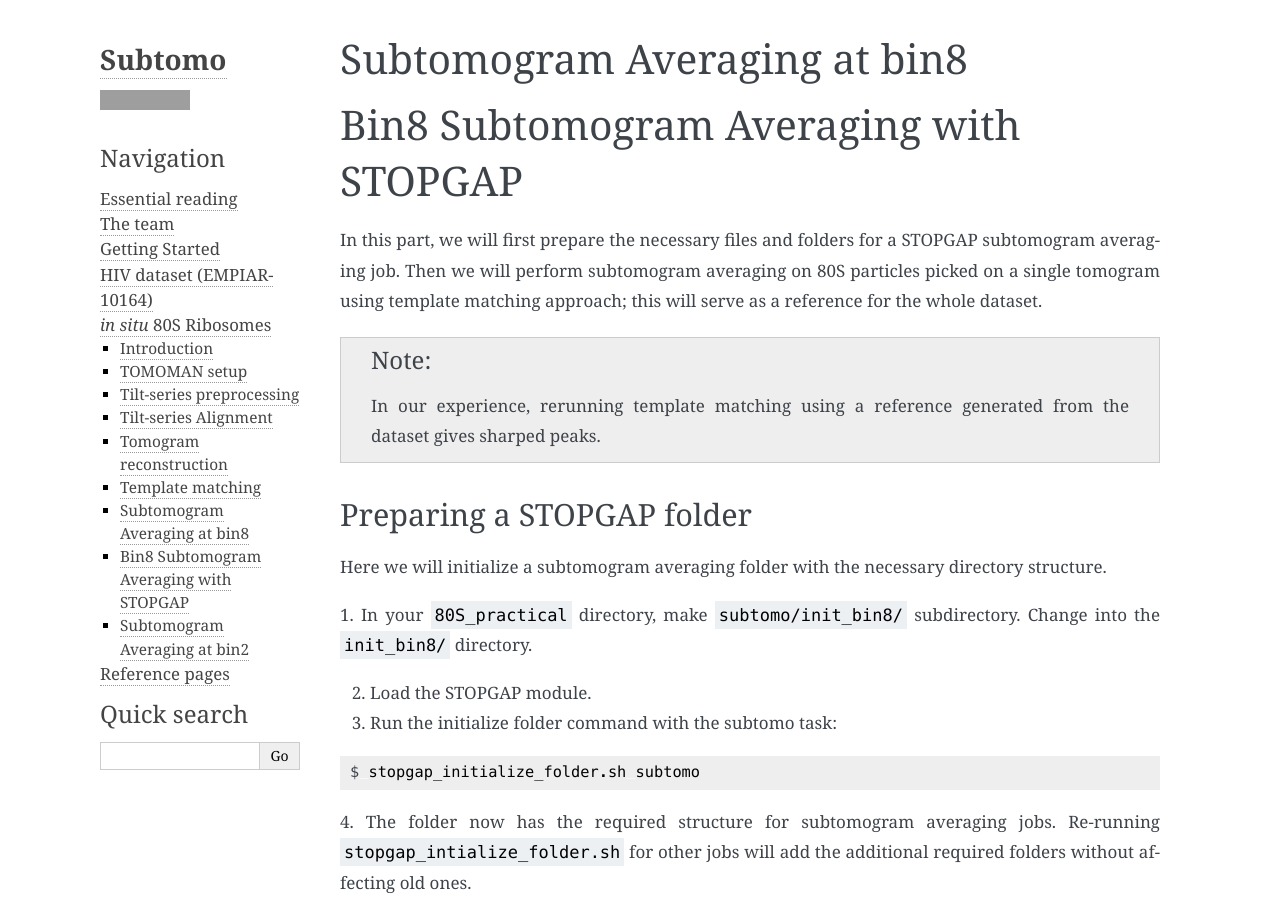
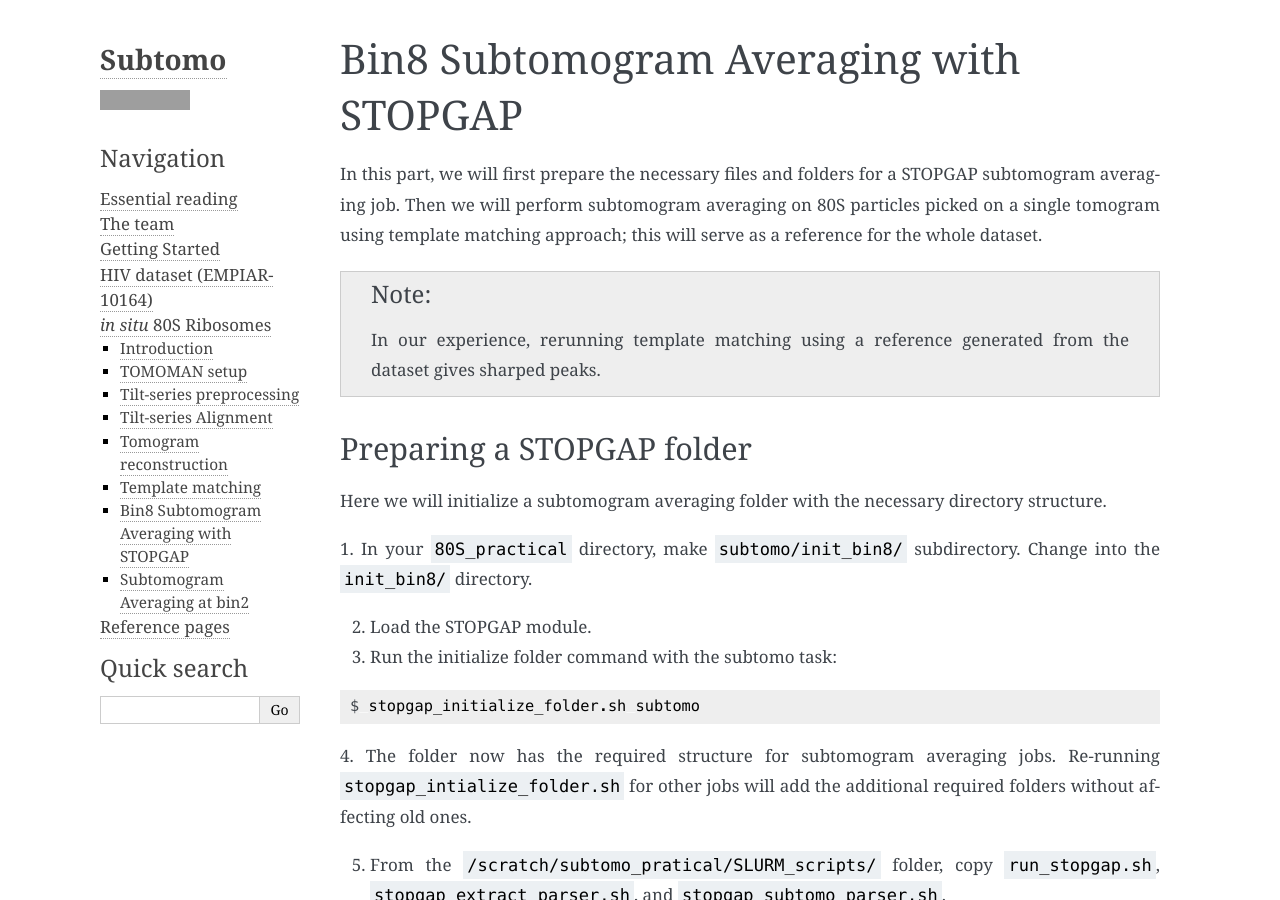
Before and after one commit to sagarbiophysics/Subtomo-tutorials, a Sphinx documentation site: the page built from source/80S_insitu/stopgap_subtomo_bin4.rst, in a window 1280 px wide and 900 px high. Built offline with Sphinx 7.4.7, drawn with Linux system fonts in a browser that asks for light colours; grey boxes are pictures that could not be loaded.

Commit message:
Update stopgap_subtomo_bin4.rst

```diff
--- a/source/80S_insitu/stopgap_subtomo_bin4.rst
+++ b/source/80S_insitu/stopgap_subtomo_bin4.rst
@@ -1,6 +1,3 @@
-Subtomogram Averaging at bin8
-===============
-
 
 Bin8 Subtomogram Averaging with STOPGAP
 =============
```
